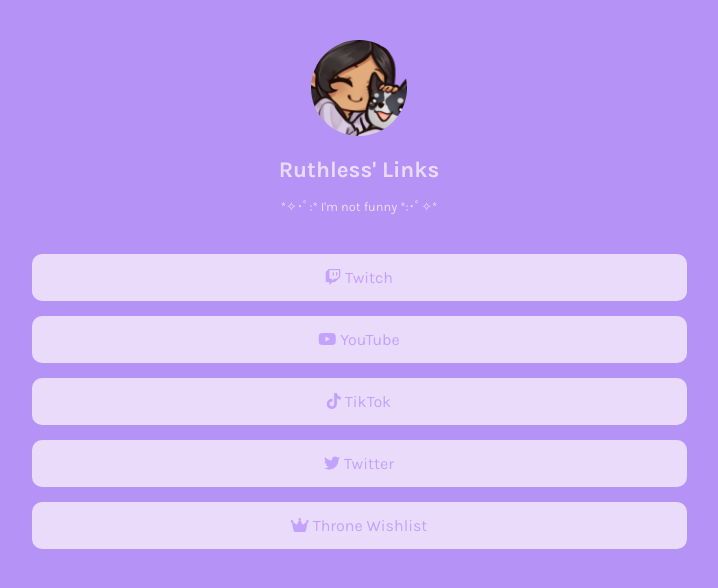
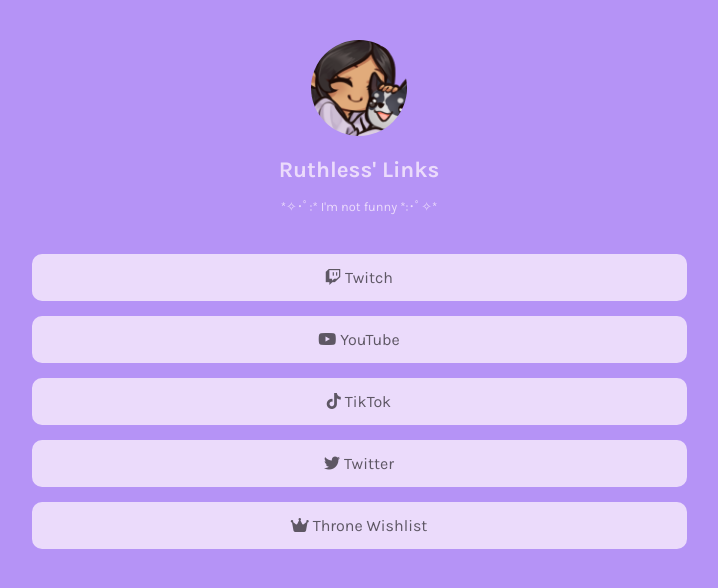
Before and after one commit to Bbyruthless/bbyruthless.github.io, a plain HTML site: page index.html in a window 1280 px wide. Shown: the whole page, without its empty margins (281-999 px from the left). Drawn offline with Linux system fonts and the light colour scheme.

Commit message:
Changed links font colour

```diff
--- a/style.css
+++ b/style.css
@@ -3,7 +3,7 @@
 :root {
     --highlightColour: #ebdbfb;
     --bgColour: #b593f6;
-    --accentColour: #c2a1ff;
+    --accentColour: #5E5764;
     --font: 'Karla', sans-serif;
     --delay: .3s;
 }
```
